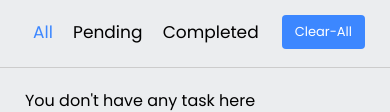
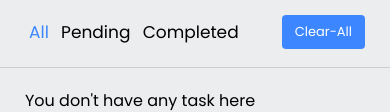
Before and after one commit to abhie16/TaskMaster, a plain HTML site: page index.html in a window 390 px wide. Shown: the part 218-330 px from the top of the page. Drawn offline with nearby package versions, Linux system fonts and the light colour scheme.

Commit message:
modified mobile view

```diff
--- a/style.css
+++ b/style.css
@@ -58,7 +58,7 @@ body{
 
 .filters span{
     cursor: pointer;
-    padding: 0 8px;
+    padding: 0 4px;
     font-size: 17px;
 }
 
```
